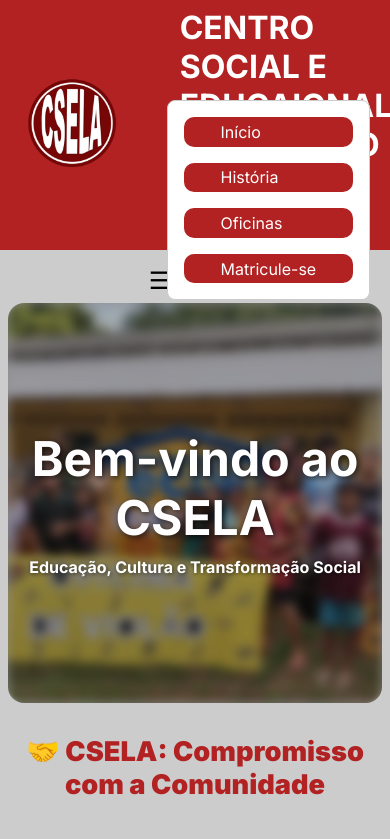
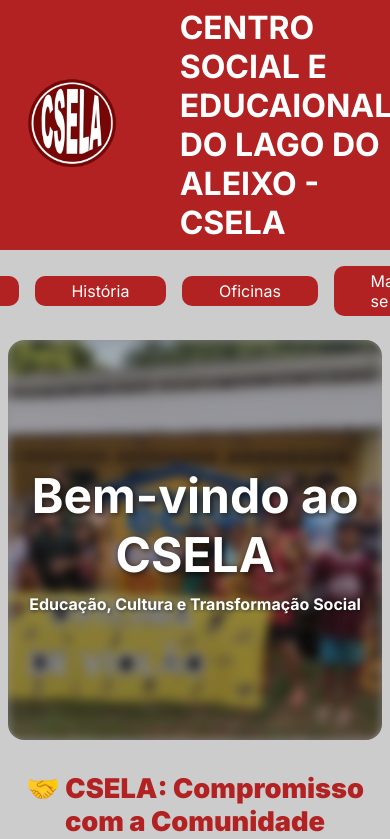
Before and after one commit to Edulira17/csela-project, a React (Vite) app in the folder frontend/: page / in a window 390 px wide. Shown: the top 839 px of the page. Built offline with nearby package versions, Linux system fonts and the light colour scheme.

Commit message:
fix: ajustando dropdown menu para melhor usabilidade para mobile

```diff
--- a/frontend/src/shared/components/Header/Header.tsx
+++ b/frontend/src/shared/components/Header/Header.tsx
@@ -1,6 +1,6 @@
-import { HeaderContainer, HeaderNav, HeaderLink, HeaderTitle, HeaderLogo, DropdownMenuButton, DropdownMenuContainer } from "./styles";
+import { HeaderContainer, HeaderNav, HeaderLink, HeaderTitle, HeaderLogo, MobileMenuIcon, MobileMenuContainer  } from "./styles";
 import LogoCsela from './assets/LOGO CSELA.png'
-import { useDebugValue, useEffect, useRef, useState } from "react";
+import { useEffect, useRef, useState } from "react";
 
 const Header = () => {
   const [isMobile, setIsMobile] = useState<boolean>(false);
@@ -11,33 +11,31 @@
     setIsDropdownOpen((prev) => !prev);
   }
 
+  const handleResize = () => {
+    setIsMobile(window.innerWidth <= 768);
+    if (window.innerWidth > 768) setIsDropdownOpen(false);
+  };
 
   useEffect(() => {
-    const handleResize = () => {
-      setIsMobile(window.innerWidth <= 768);
-    };
-    handleResize();
-
-
     window.addEventListener("resize", handleResize);
-    return () => window.removeEventListener("resize", handleResize)
+    return () => window.removeEventListener("resize", handleResize);
   }, []);
 
   useEffect(() => {
-    const handleTouchOutside = (event: TouchEvent) => {
+    const handleClickOutside = (event: MouseEvent) => {
       if (dropdownRef.current && !dropdownRef.current.contains(event.target as Node)) {
         setIsDropdownOpen(false);
-      };
-
-      if (isMobile && isDropdownOpen) {
-        document.addEventListener("touchstart", handleTouchOutside);
-      };
-
-      return () => {
-        document.addEventListener("touchstart", handleTouchOutside);
       }
     }
-  }, [isMobile, isDropdownOpen]);
+
+    if (isDropdownOpen) {
+      document.removeEventListener("mousedown", handleClickOutside);
+    }
+
+    return () => {
+      document.removeEventListener("mousedown", handleClickOutside);
+    }
+  }, [isDropdownOpen])
 
   return (
     <HeaderContainer>
@@ -45,30 +43,29 @@
         <HeaderLogo src={LogoCsela} alt="Logo do CSELA" />
         <h1>CENTRO SOCIAL E EDUCAIONAL DO LAGO DO ALEIXO - CSELA</h1>
       </HeaderTitle>
-      {!isMobile && (
+      {isMobile ? (
+        <div style={{ position: "relative" }}>
+          <MobileMenuIcon onClick={() => setIsDropdownOpen(!isDropdownOpen)}>
+            ☰
+          </MobileMenuIcon>
+          {isDropdownOpen && (
+            <MobileMenuContainer ref={dropdownRef}>
+              <HeaderLink to="/" onClick={() => setIsDropdownOpen(false)}>Início</HeaderLink>
+              <HeaderLink to="/history" onClick={() => setIsDropdownOpen(false)}>História</HeaderLink>
+              <HeaderLink to="/workshops" onClick={() => setIsDropdownOpen(false)}>Oficinas</HeaderLink>
+              <HeaderLink to="/forms" onClick={() => setIsDropdownOpen(false)}>Matricule-se</HeaderLink>
+            </MobileMenuContainer>
+          )}
+        </div>
+      ) : (
         <HeaderNav>
           <HeaderLink to="/">Início</HeaderLink>
-          <HeaderLink to="history">História</HeaderLink>
-          <HeaderLink to="workshops">Oficinas</HeaderLink>
-          <HeaderLink to="forms">Matricule-se</HeaderLink>
+          <HeaderLink to="/history">História</HeaderLink>
+          <HeaderLink to="/workshops">Oficinas</HeaderLink>
+          <HeaderLink to="/forms">Matricule-se</HeaderLink>
         </HeaderNav>
       )}
 
-      {isMobile && (
-        <>
-          <DropdownMenuButton onClick={toggleDropdown}>☰ Menu</DropdownMenuButton>
-          {
-            isMobile && (
-              <DropdownMenuContainer ref={dropdownRef}>
-                <HeaderLink to="/" onClick={() => setIsDropdownOpen(false)}>Início</HeaderLink>
-                <HeaderLink to="/history" onClick={() => setIsDropdownOpen(false)}>História</HeaderLink>
-                <HeaderLink to="/workshops" onClick={() => setIsDropdownOpen(false)}>Oficinas</HeaderLink>
-                <HeaderLink to="/forms" onClick={() => setIsDropdownOpen(false)}>Matricule-se</HeaderLink>
-              </DropdownMenuContainer>
-            )
-          }
-        </>
-      )}
     </HeaderContainer>
   );
 };
--- a/frontend/src/shared/components/Header/styles.ts
+++ b/frontend/src/shared/components/Header/styles.ts
@@ -48,7 +48,7 @@
   }
 `
 
-export const DropdownMenuButton = styled.button`
+export const MobileMenuIcon  = styled.button`
   margin-top: 1rem;
   background: none;
   border: none;
@@ -56,7 +56,7 @@
   cursor: pointer;
 `
 
-export const DropdownMenuContainer = styled.div`
+export const MobileMenuContainer  = styled.div`
   position: absolute;
   top: 100px;
   right: 20px;
```
